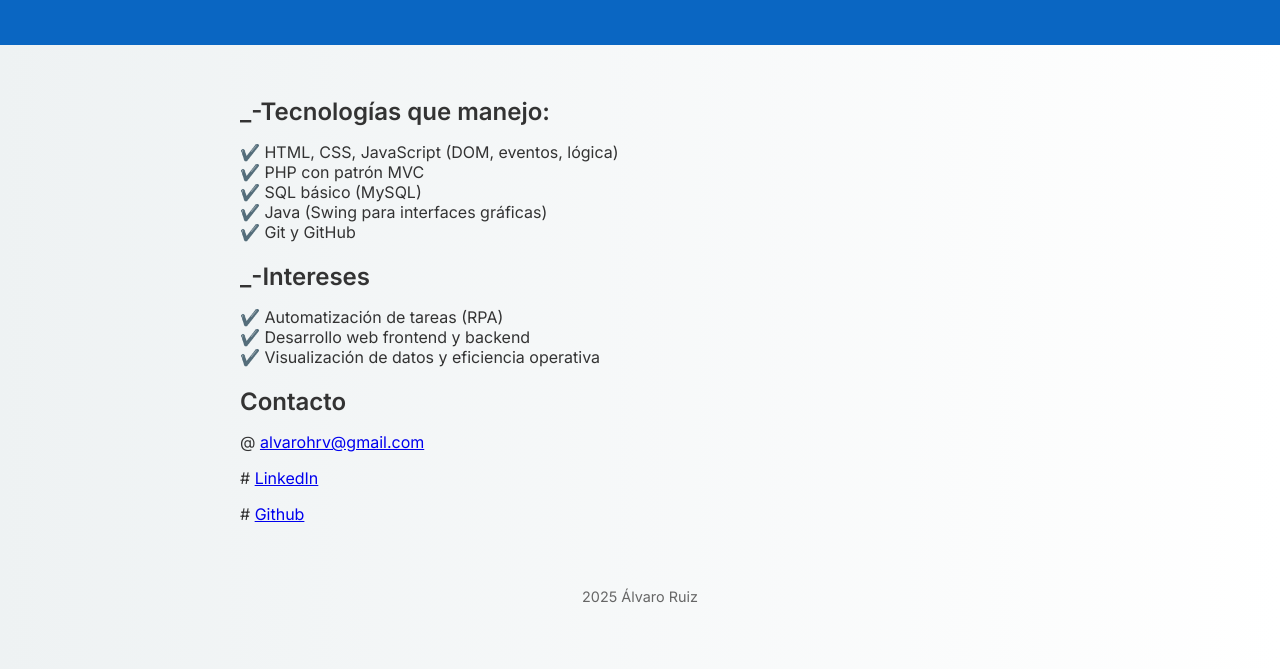
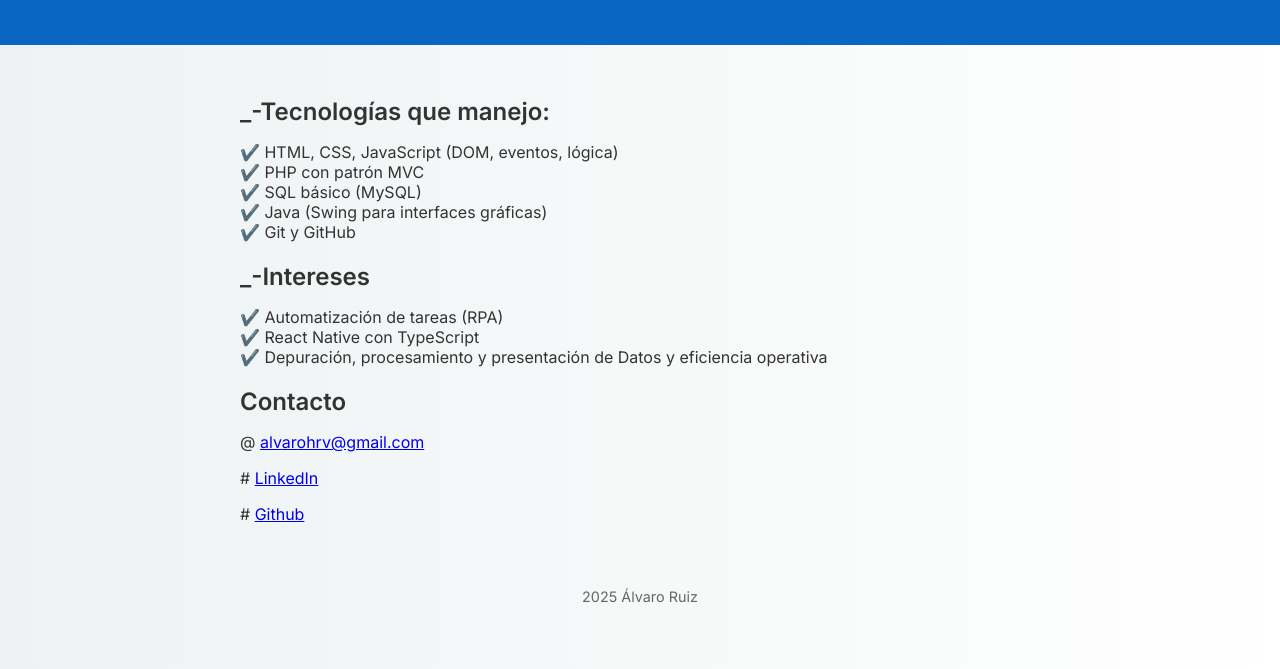
Before and after one commit to alvarohrv/alvarohrv.github.io, a plain HTML site: page index.html in a window 1280 px wide. Shown: the part 131-800 px from the top of the page. Drawn offline with Linux system fonts and the light colour scheme.

Commit message:
Update index.html

```diff
--- a/index.html
+++ b/index.html
@@ -68,8 +68,8 @@
     <h2>_-Intereses</h2>
     <ul>
       <li>Automatización de tareas (RPA)</li>
-      <li>Desarrollo web frontend y backend</li>
-      <li>Visualización de datos y eficiencia operativa</li>
+      <li>React Native con TypeScript</li>
+      <li>Depuración, procesamiento y presentación de Datos y eficiencia operativa</li>
     </ul>
 
     <h2>Contacto</h2>
```
